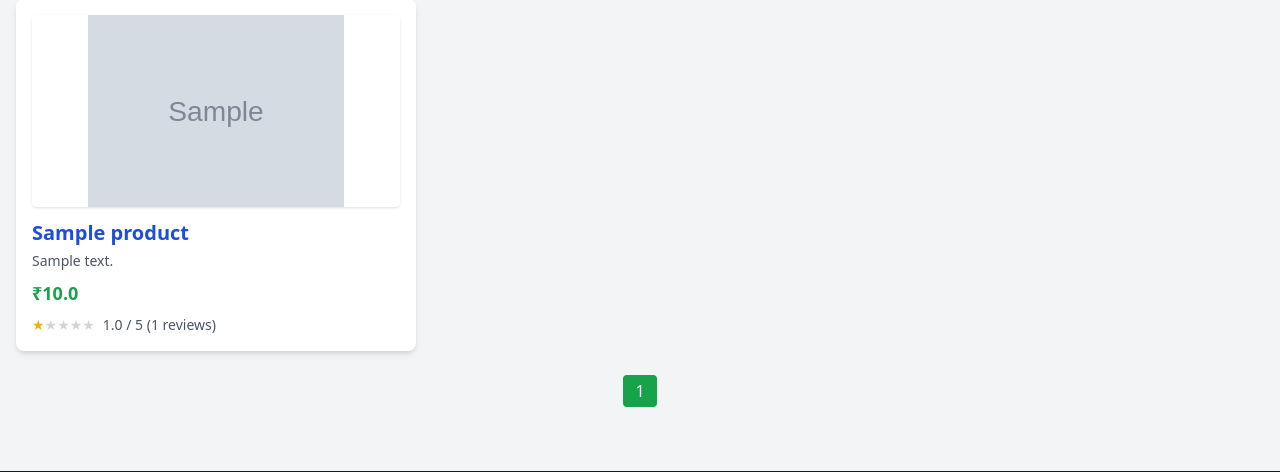
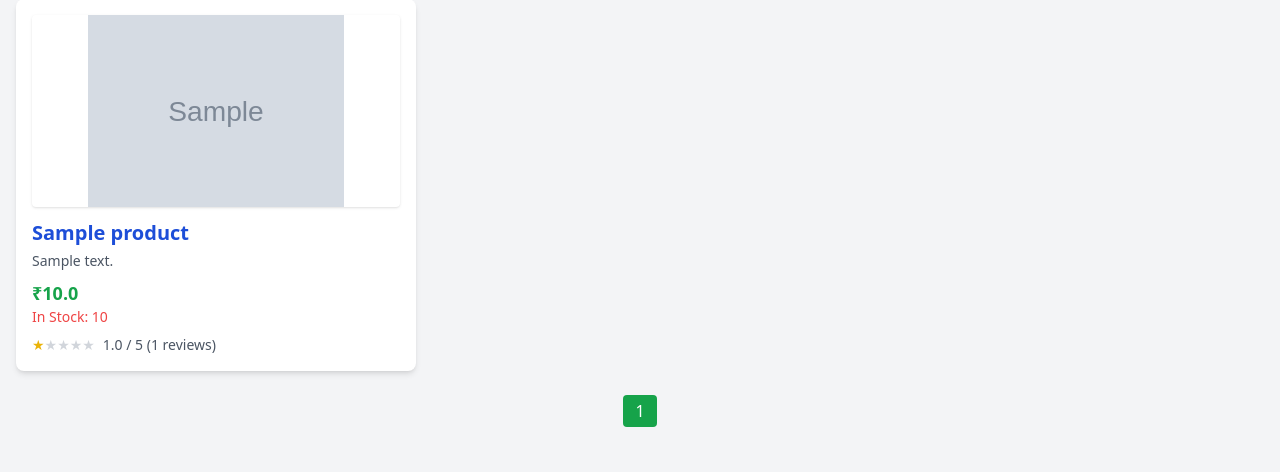
Before and after one commit to KodiKrishnan/Ecommerce-for-devops-practice, a Django app: page / in a window 1280 px wide. Shown: the part 247-719 px from the top of the page. Run offline with Django 3.2, Linux system fonts and the light colour scheme; tables that the repository leaves empty hold one stand-in row (values such as "Sample post"); grey boxes marked "Sample" are stand-in pictures; some libraries are stand-ins or nearby versions.

Commit message:
Enhancement: Modifying the Stock availability colors

```diff
--- a/catalog/templates/catalog/product_list.html
+++ b/catalog/templates/catalog/product_list.html
@@ -41,6 +41,17 @@
 
         <p class="text-sm text-gray-600 mt-1 mb-2">{{ product.description|truncatechars:100 }}</p>
         <p class="text-lg font-bold text-green-600">₹{{ product.price }}</p>
+        {% if product.stock > 20 %}
+        <p class="text-green-600 text-sm mb-1">In Stock: {{ product.stock }}</p>
+        {% elif product.stock > 10 %}
+        <p class="text-yellow-600 text-sm mb-1">In Stock: {{ product.stock }}</p>
+        {% elif product.stock > 0 %}
+            <p class="text-red-500 text-sm mb-1">In Stock: {{ product.stock }}</p>
+        {% else %}
+            <p class="text-red-700 text-sm font-bold mb-1">Out of Stock</p>
+        {% endif %}
+
+
 
         <!-- ⭐ Average rating -->
         <div class="flex items-center mt-2">
@@ -89,37 +100,4 @@
 </div>
 
 
-<!-- ✅ Review Section -->
-<!-- <div class="mt-10">
-    <h2 class="text-xl font-bold mb-4">Customer Reviews</h2>
-
-    {% if reviews %}
-        <div class="space-y-4 mb-6">
-            {% for review in reviews %}
-                <div class="border p-4 rounded bg-gray-50">
-                    <p class="text-yellow-500 font-bold">{{ review.rating }}★</p>
-                    <p class="text-gray-800">{{ review.comment }}</p>
-                    <p class="text-sm text-gray-500 mt-2">By {{ review.user.username }} on {{ review.created_at|date:"M d, Y" }}</p>
-                </div>
-            {% endfor %}
-        </div>
-    {% else %}
-        <p class="text-gray-500 mb-6">No reviews yet.</p>
-    {% endif %}
-
-    {% if user.is_authenticated %}
-    <form method="post" class="space-y-4">
-        {% csrf_token %}
-        {{ form.as_p }}
-        <button type="submit" class="bg-green-600 text-white px-4 py-2 rounded hover:bg-green-700">
-            Submit Review
-        </button>
-    </form>
-    {% else %}
-    <p class="text-sm text-blue-600">Please <a href="{% url 'login' %}" class="underline">login</a> to leave a review.</p>
-    {% endif %}
-</div> -->
-
-
-
 {% endblock %}
```
Also changed, not shown: catalog/templates/catalog/product_detail.html (+9 -0 lines).
